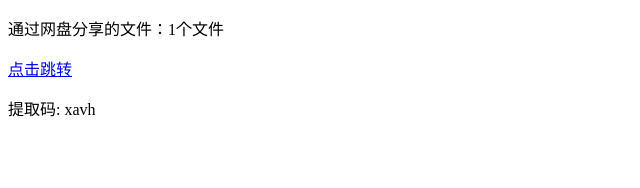
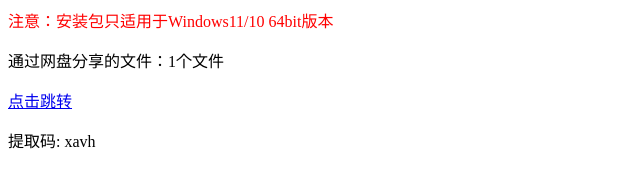
Before and after one commit to Longqishi07th/browser, a plain HTML site: page index.html in a window 1280 px wide. Shown: the whole page, without its empty margins (0-640 px from the left). Drawn offline with Linux system fonts and the light colour scheme.

Commit message:
Update index.html

```diff
--- a/index.html
+++ b/index.html
@@ -3,9 +3,15 @@
 <head>
     <meta charset="UTF-8">
     <meta name="viewport" content="width=device-width, initial-scale=1.0">
-    <title>Document</title>
+    <title>browser分享</title>
+    <style>
+        div {
+            color: red;
+        }
+    </style>
 </head>
 <body>
+    <div>注意：安装包只适用于Windows11/10 64bit版本</div>
     <p>通过网盘分享的文件：1个文件</p>
     <a href=" https://pan.baidu.com/s/1P06SaL0XtrIXGWtYvg22JQ " target="_blank">点击跳转</a>
     <br>
```
